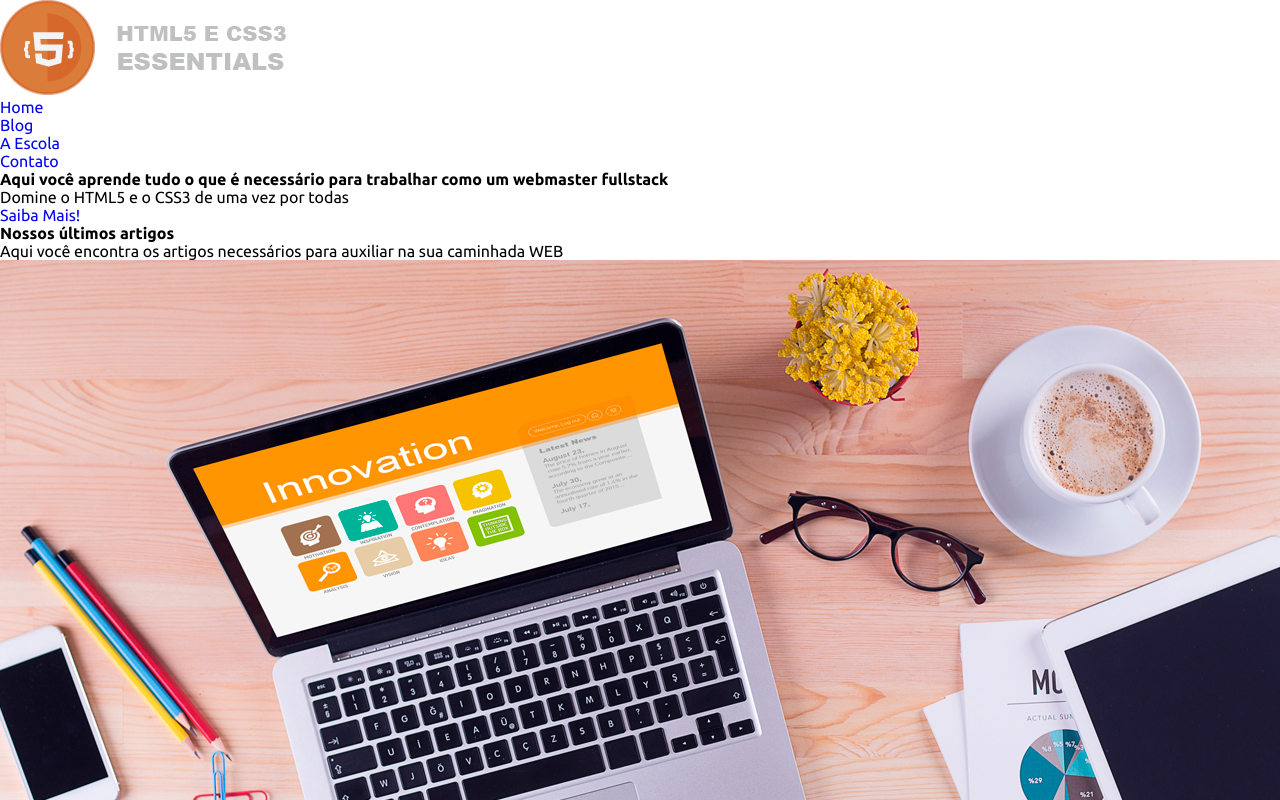
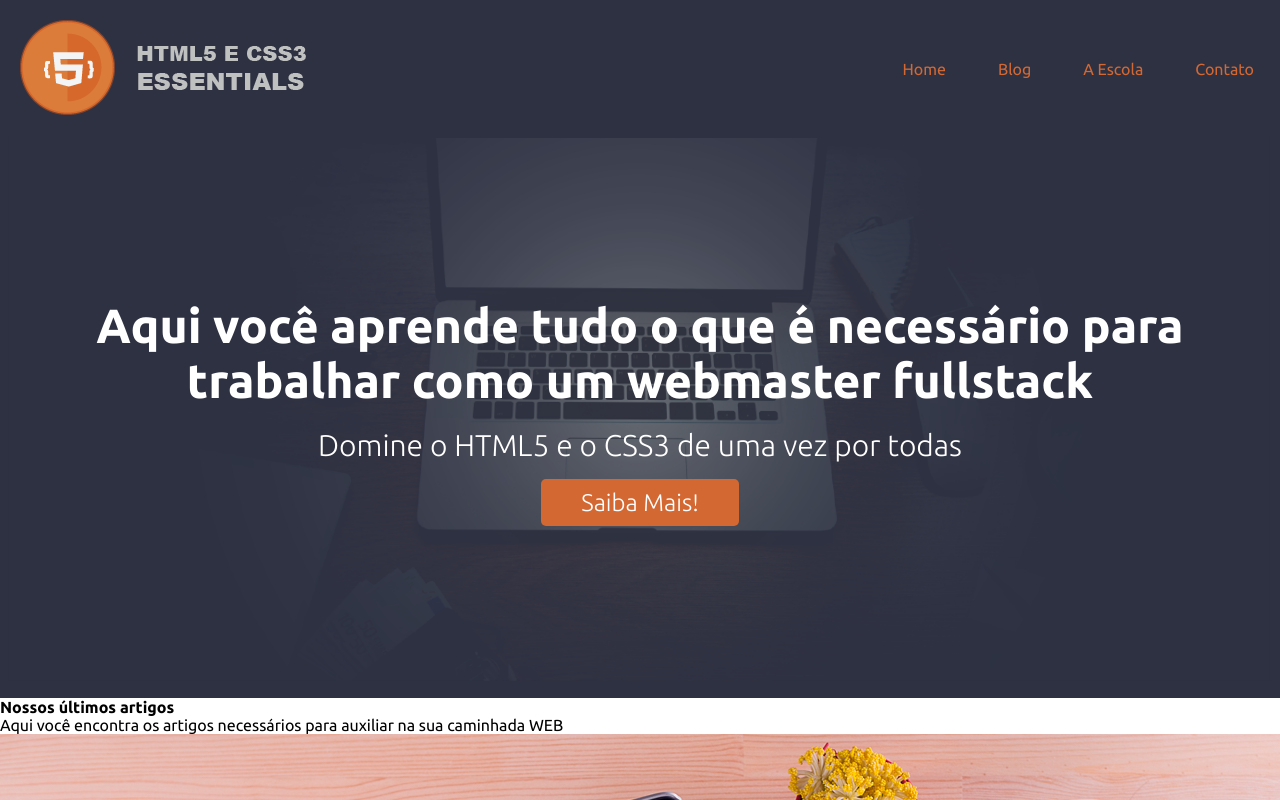
Before and after one commit to brunopurper/UpInside-HTML5-e-CSS3-Essentials-, a plain HTML site: page 05-estilizando-projeto-pratico/index.html in a window 1280 px wide. Shown: the top 800 px of the page. Drawn offline with Linux system fonts and the light colour scheme.

Commit message:
começando a estilização do projeto

```diff
--- a/05-estilizando-projeto-pratico/_cdn/style.css
+++ b/05-estilizando-projeto-pratico/_cdn/style.css
@@ -0,0 +1,92 @@
+.main_header {
+    width: 100%;
+    background-color: #2d3142;
+
+
+}
+
+.main_header .main_header_content {
+    max-width: 1300px;
+    margin: 0 auto;
+    display: flex;
+}
+
+.main_header .main_header_content .logo {
+    flex-basis: 330px;
+    padding: 20px;
+    width: 290px;
+
+}
+.main_header .main_header_content .main_header_content_menu {
+    flex-basis: calc(100% - 330px);
+    display: flex;
+    justify-content: flex-end;
+}
+
+.main_header_content_menu ul {
+    display: flex;
+    align-items: stretch;
+}
+
+.main_header_content_menu ul li {
+    list-style: none;
+    display: flex;
+    align-items: center;
+}
+
+.main_header_content_menu ul li a {
+    padding: 0 26px;
+    display: flex;
+    align-items: center;
+    height: 100%;
+    color: #d36833;
+
+}
+
+.main_header_content_menu ul li a:hover {
+    color: #fff;
+    background-color: #d36833;
+}
+
+.main_cta {
+    width: 100%;
+    background-image: url(../mi-dias-e-conteu-do/_img/bg_main_home.png);
+    background-color: #2d3142;
+    background-repeat: no-repeat;
+    background-position: center center;
+    background-size: cover;
+}
+
+.main_cta .main_cta_content {
+    max-width: 1300px;
+    margin: 0 auto;
+}
+
+.main_cta .main_cta_content h1 {
+    font-size: 3em;
+    color: white;
+    font-weight: 700;
+    text-align: center;
+}
+
+.main_cta .main_cta_content p {
+    font-size: 1.875em;
+    color: white;
+    font-weight: 300;
+    text-align: center;
+    margin: 20px 0;
+}
+
+.main_cta .main_cta_content .btn {
+    background-color: #d36833;
+    color: #fff;
+    font-size: 0.8em;
+    padding: 10px 40px;
+    border-radius: 5px;
+}
+
+.main_cta .main_cta_content .main_cta_content_spacer {
+    margin: 0 auto;
+    max-width: 1300px;
+    padding: 160px 40px;
+}
--- a/05-estilizando-projeto-pratico/index.html
+++ b/05-estilizando-projeto-pratico/index.html
@@ -4,17 +4,20 @@
     <meta charset="UTF-8">
     <meta name="viewport" content="width=device-width, initial-scale=1.0">
     <title>Document</title>
-    <link href="https://fonts.googleapis.com/css2?family=Ubuntu:wght@400;500;700&display=swap" rel="stylesheet">
+    <link href="_cdn/pack-de-icones/fonticon.css rel="stylesheet" ">
+    <link href="https://fonts.googleapis.com/css2?family=Ubuntu:wght@300;400;500;700&display=swap" rel="stylesheet">
     <link rel="stylesheet" href="_cdn/boot.css">
     <link rel="stylesheet" href="_cdn/style.css">
 </head>
 <body>
-    <header>
-        <a href="#">
+
+    <header class="main_header">
+        <div class="main_header_content">
+        <a href="#" class="logo">
             <img src="mi-dias-e-conteu-do/_img/logo.png" alt="Bem vindo ao projeto prático HTML5 e CSS3 Essentials" title="Bem vindo ao projeto prático HTML5 e CSS3 Essentials">
         </a>
 
-        <nav>
+        <nav class="main_header_content_menu">
             <ul>
                 <li><a href="#">Home</a></li>
                 <li><a href="#">Blog</a></li>
@@ -22,18 +25,23 @@
                 <li><a href="#">Contato</a></li>
             </ul>
         </nav>
+        </div>
 
     </header>
 
     <main>
-        <article>
+        <div class="main_cta">
+        <article class="main_cta_content">
+            <div class="main_cta_content_spacer">
             <header>
                 <h1>Aqui você aprende tudo o que é necessário para trabalhar como um webmaster fullstack</h1>
             </header>
             <p>Domine o HTML5 e o CSS3 de uma vez por todas</p>
             <p><a href="#" class="btn"> Saiba Mais! </a></p>
+        </div>
 
         </article>
+    </div>
         <section>
             <header>
                 <h1>Nossos últimos artigos</h1>
```
Also changed, not shown: 05-estilizando-projeto-pratico/_cdn/pack-de-icones/fonticon.css (renamed from 05-estilizando-projeto-pratico/pack-de-icones/fonticon.css), 05-estilizando-projeto-pratico/_cdn/pack-de-icones/fonts/icomoon.ttf (renamed from 05-estilizando-projeto-pratico/pack-de-icones/fonts/icomoon.ttf), 05-estilizando-projeto-pratico/_cdn/pack-de-icones/fonts/icomoon.woff (renamed from 05-estilizando-projeto-pratico/pack-de-icones/fonts/icomoon.woff), 05-estilizando-projeto-pratico/_cdn/pack-de-icones/icomoon/demo-files/demo.css (renamed from 05-estilizando-projeto-pratico/pack-de-icones/icomoon/demo-files/demo.css), 05-estilizando-projeto-pratico/_cdn/pack-de-icones/icomoon/demo-files/demo.js (renamed from 05-estilizando-projeto-pratico/pack-de-icones/icomoon/demo-files/demo.js), 05-estilizando-projeto-pratico/_cdn/pack-de-icones/icomoon/liga.js (renamed from 05-estilizando-projeto-pratico/pack-de-icones/icomoon/liga.js), 05-estilizando-projeto-pratico/_cdn/pack-de-icones/icomoon/selection.json (renamed from 05-estilizando-projeto-pratico/pack-de-icones/icomoon/selection.json), 05-estilizando-projeto-pratico/_cdn/pack-de-icones/icomoon/style.css (renamed from 05-estilizando-projeto-pratico/pack-de-icones/icomoon/style.css), 05-estilizando-projeto-pratico/_cdn/pack-de-icones/license.txt (renamed from 05-estilizando-projeto-pratico/pack-de-icones/license.txt), 6 other files.
